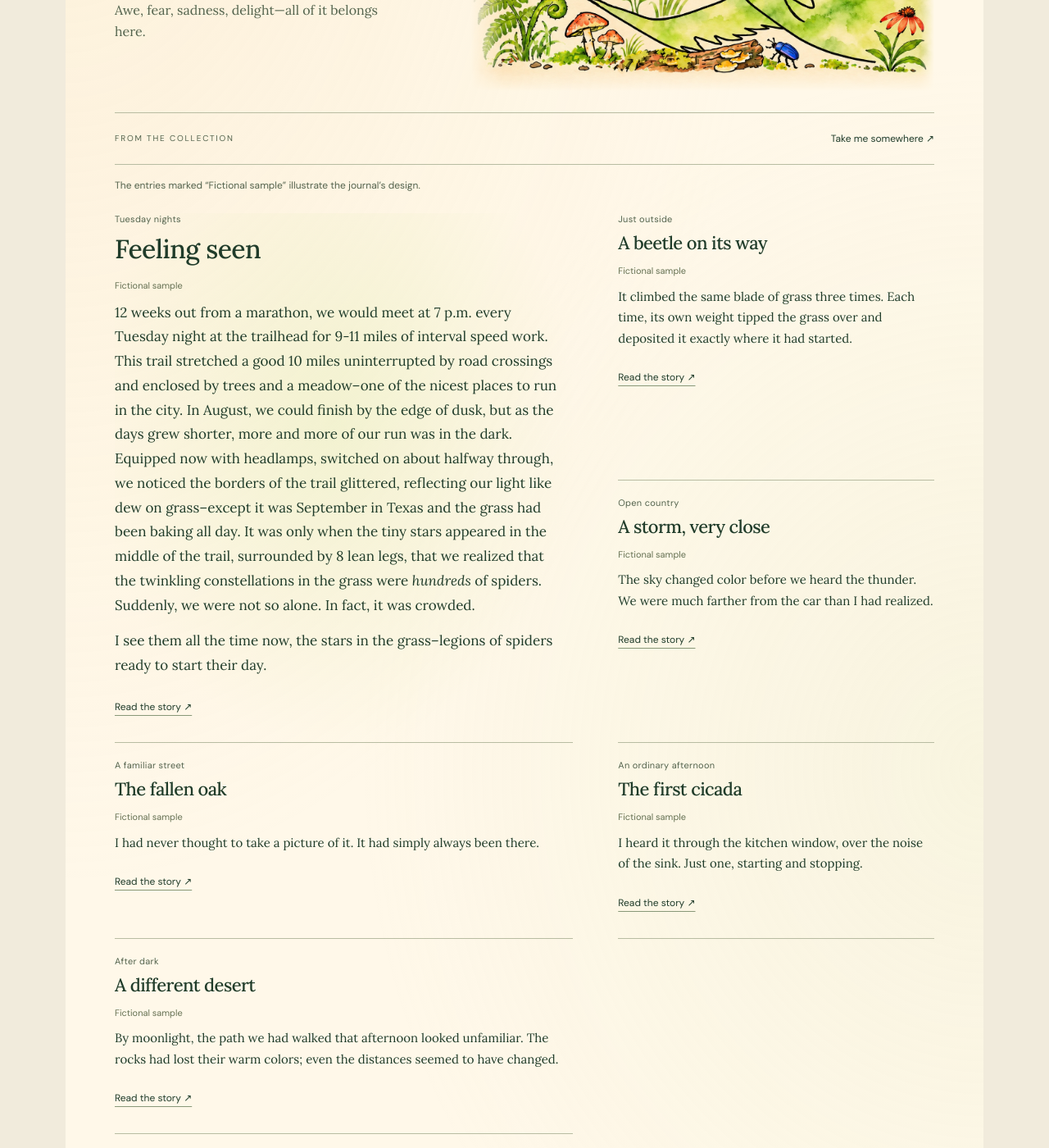
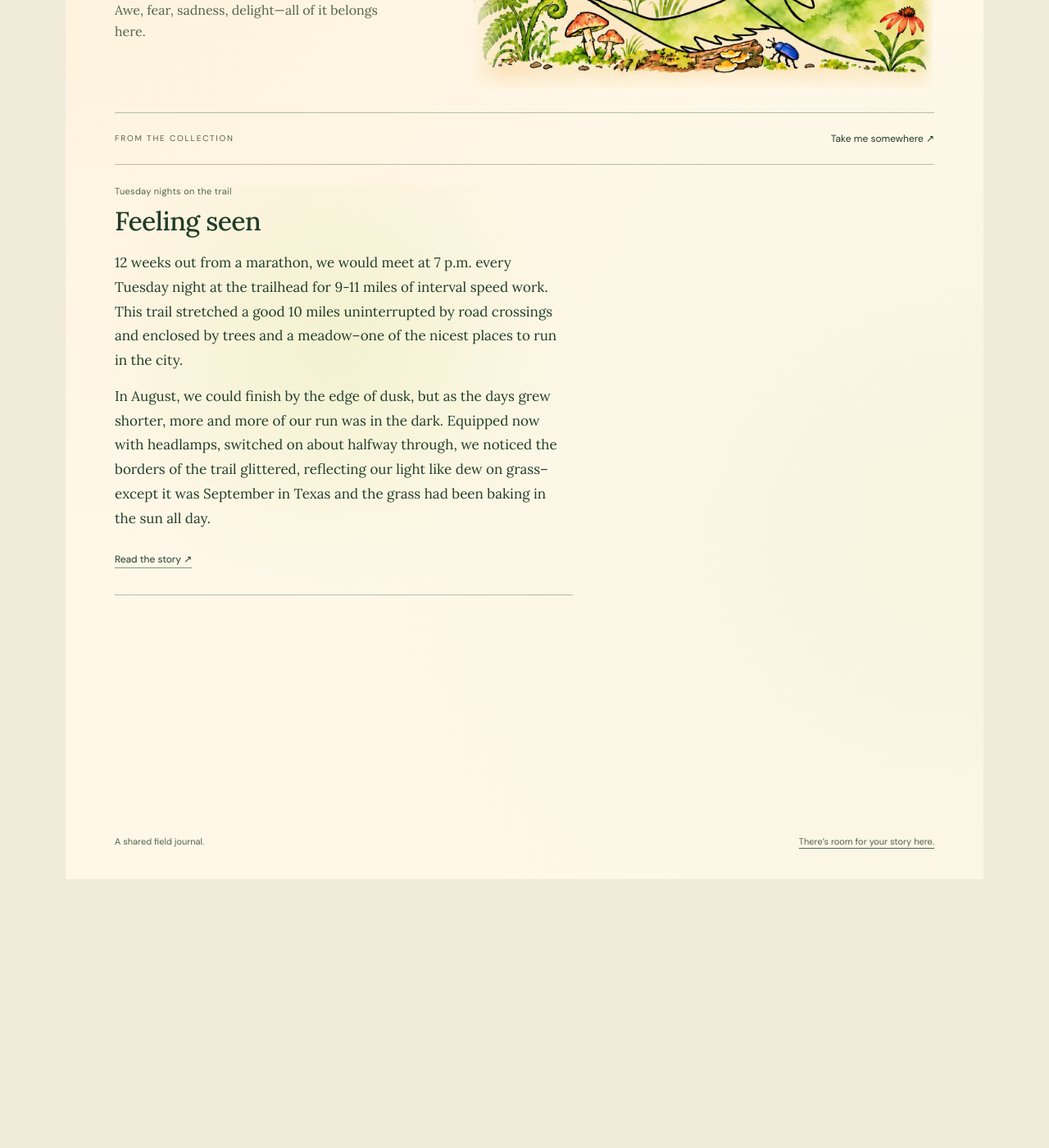
Before and after one commit to VelascoL/what-a-world, a Jekyll site: the page built from index.html, in a window 1280 px wide and 1400 px high, scrolled down 328 px. Shown: the whole window at 82% size. Built offline with Jekyll 4.4.1, drawn with Linux system fonts in a browser that asks for light colours.

Commit message:
Publish Feeling seen as a real story and remove fictional samples

```diff
--- a/_stories/beetle.md
+++ /dev/null
@@ -1,11 +0,0 @@
----
-title: "A beetle on its way"
-contributor: "Fictional sample"
-place: "Just outside"
-order: 2
-sample: true
----
-
-It climbed the same blade of grass three times. Each time, its own weight tipped the grass over and deposited it exactly where it had started.
-
-I was late leaving the house, but I stayed for all three.
--- a/_stories/cicadas.md
+++ /dev/null
@@ -1,11 +0,0 @@
----
-title: "The first cicada"
-contributor: "Fictional sample"
-place: "An ordinary afternoon"
-order: 5
-sample: true
----
-
-I heard it through the kitchen window, over the noise of the sink. Just one, starting and stopping.
-
-Every year I forget the sound until it happens again, and then I remember every summer at once.
--- a/_stories/moon.md
+++ /dev/null
@@ -1,11 +0,0 @@
----
-title: "A different desert"
-contributor: "Fictional sample"
-place: "After dark"
-order: 6
-sample: true
----
-
-By moonlight, the path we had walked that afternoon looked unfamiliar. The rocks had lost their warm colors; even the distances seemed to have changed.
-
-I kept stopping, trying to recognize a place I had only just seen.
--- a/_stories/oak.md
+++ /dev/null
@@ -1,11 +0,0 @@
----
-title: "The fallen oak"
-contributor: "Fictional sample"
-place: "A familiar street"
-order: 4
-sample: true
----
-
-I had never thought to take a picture of it. It had simply always been there.
-
-After the oak came down, the street looked impossibly wide. For weeks I caught myself expecting its shade.
--- a/_stories/spiders-11-3-26.md
+++ b/_stories/spiders-11-3-26.md
@@ -1,11 +1,15 @@
 ---
 title: "Feeling seen"
 contributor: "Luisa Velasco"
-place: "Tuesday nights"
+place: "Tuesday nights on the trail"
 order: 1
-sample: true
+sample: false
 ---
 
-12 weeks out from a marathon, we would meet at 7 p.m. every Tuesday night at the trailhead for 9-11 miles of interval speed work. This trail stretched a good 10 miles uninterrupted by road crossings and enclosed by trees and a meadow--one of the nicest places to run in the city. In August, we could finish by the edge of dusk, but as the days grew shorter, more and more of our run was in the dark. Equipped now with headlamps, switched on about halfway through, we noticed the borders of the trail glittered, reflecting our light like dew on grass--except it was September in Texas and the grass had been baking all day. It was only when the tiny stars appeared in the middle of the trail, surrounded by 8 lean legs, that we realized that the twinkling constellations in the grass were _hundreds_ of spiders. Suddenly, we were not so alone. In fact, it was crowded.
+12 weeks out from a marathon, we would meet at 7 p.m. every Tuesday night at the trailhead for 9-11 miles of interval speed work. This trail stretched a good 10 miles uninterrupted by road crossings and enclosed by trees and a meadow--one of the nicest places to run in the city.
+
+In August, we could finish by the edge of dusk, but as the days grew shorter, more and more of our run was in the dark. Equipped now with headlamps, switched on about halfway through, we noticed the borders of the trail glittered, reflecting our light like dew on grass--except it was September in Texas and the grass had been baking in the sun all day.
+
+It was only when the tiny stars appeared in the middle of the trail, surrounded by 8 lean legs, that we realized that the twinkling constellations in the grass were _hundreds_ of spiders. Suddenly, we were not so alone. In fact, it was crowded.
 
 I see them all the time now, the stars in the grass--legions of spiders ready to start their day.
--- a/_stories/storm.md
+++ /dev/null
@@ -1,11 +0,0 @@
----
-title: "A storm, very close"
-contributor: "Fictional sample"
-place: "Open country"
-order: 3
-sample: true
----
-
-The sky changed color before we heard the thunder. We were much farther from the car than I had realized.
-
-What I remember most is the wind suddenly going quiet. I could hear my own breathing. For once, the landscape had my complete attention.
```
